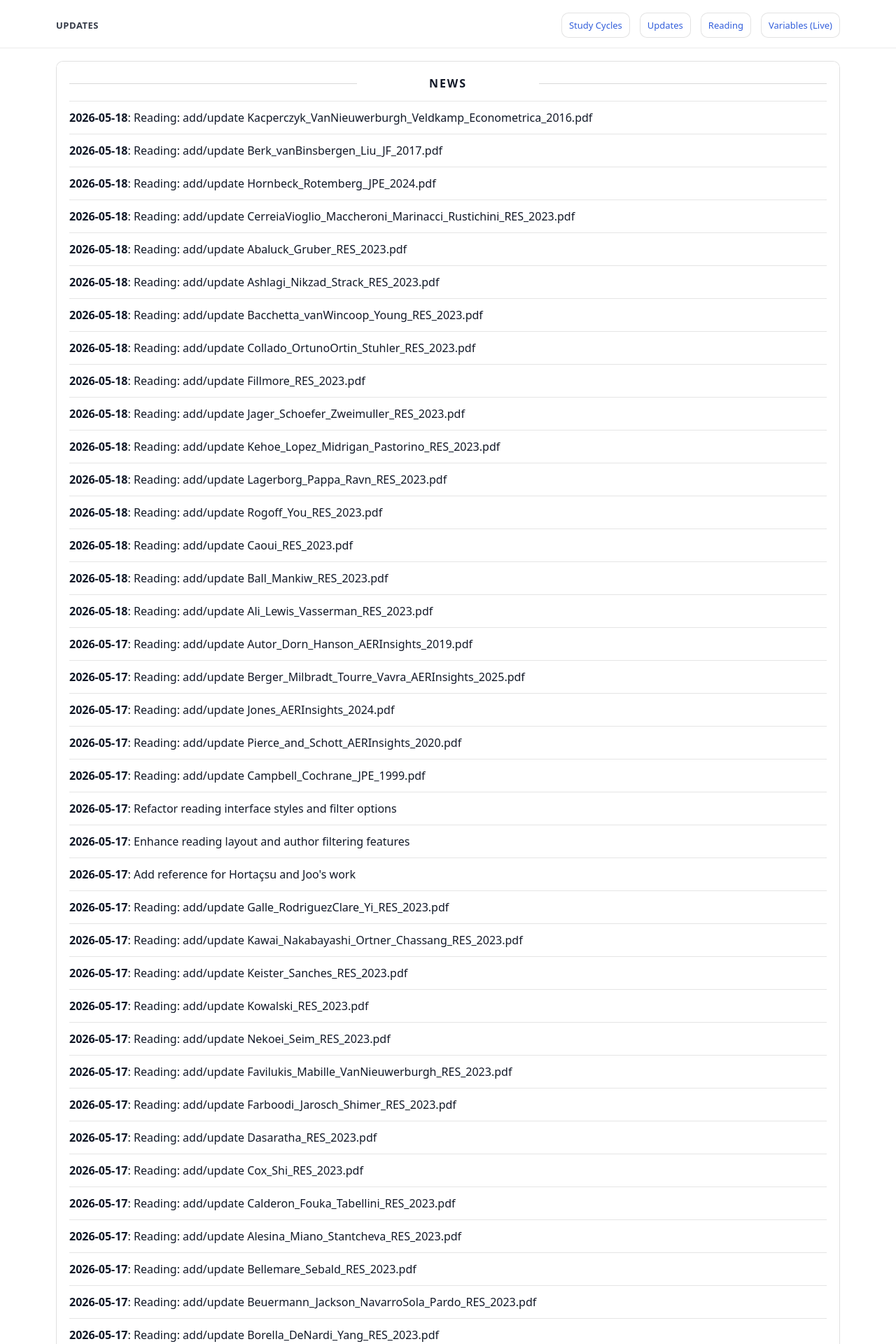
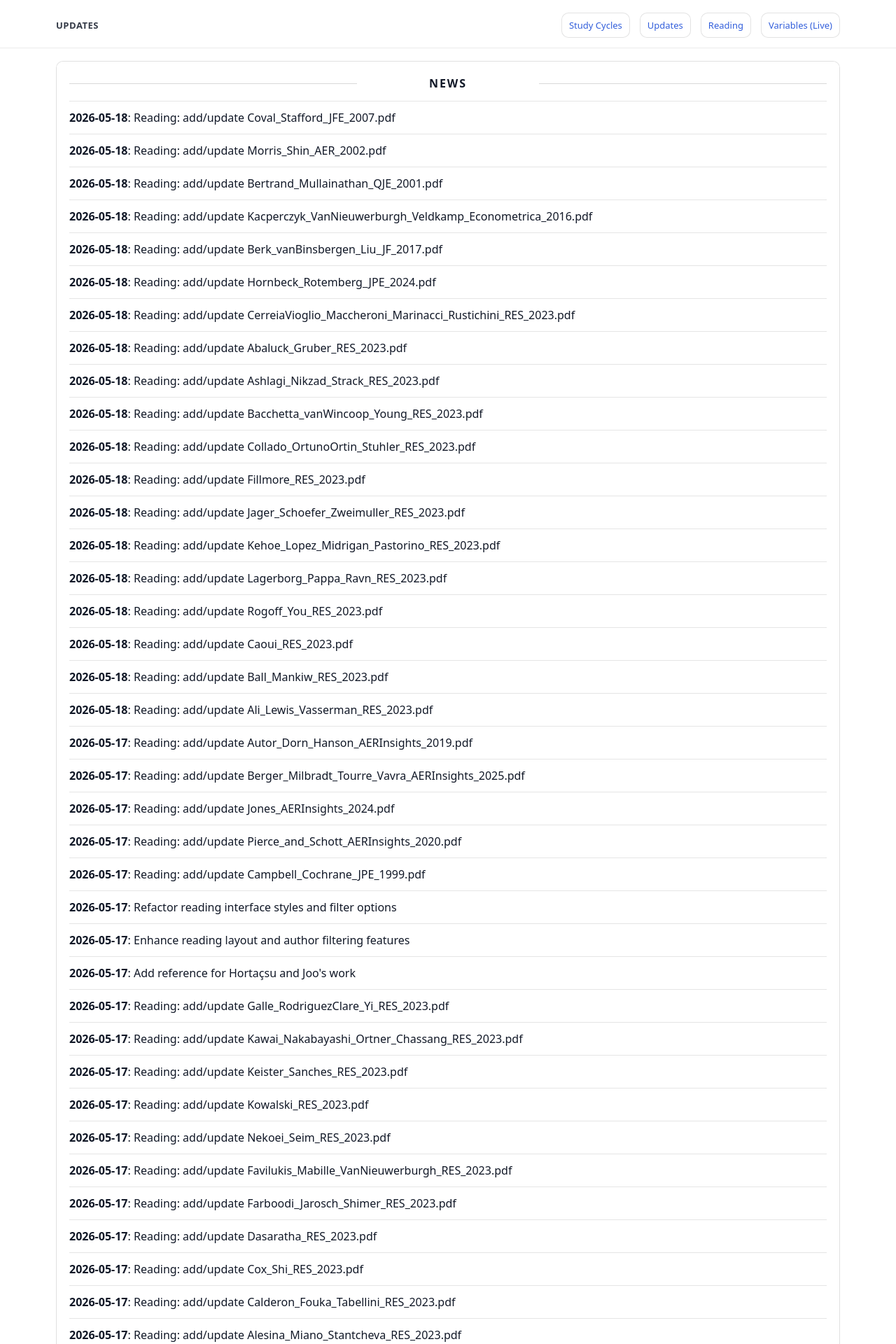
Before and after one commit to yaxinzn/study-archive, a Jekyll site: the page built from updates/index.md, in a window 1280 px wide. Shown: the top 1920 px of the page at 70% size. Built offline with Jekyll 4.4.1, drawn with Linux system fonts in a browser that asks for light colours; some of the changed text lies outside the part shown.

Commit message:
chore: update NEWS feed

```diff
--- a/_data/news.yml
+++ b/_data/news.yml
@@ -1,4 +1,13 @@
 # Auto-generated update history (sorted newest -> oldest). Do not edit manually.
+- ts: "1779100516"
+  date: "2026-05-18"
+  title: "Reading: add/update Coval_Stafford_JFE_2007.pdf"
+- ts: "1779100462"
+  date: "2026-05-18"
+  title: "Reading: add/update Morris_Shin_AER_2002.pdf"
+- ts: "1779100412"
+  date: "2026-05-18"
+  title: "Reading: add/update Bertrand_Mullainathan_QJE_2001.pdf"
 - ts: "1779099249"
   date: "2026-05-18"
   title: "Reading: add/update Kacperczyk_VanNieuwerburgh_Veldkamp_Econometrica_2016.pdf"
```
